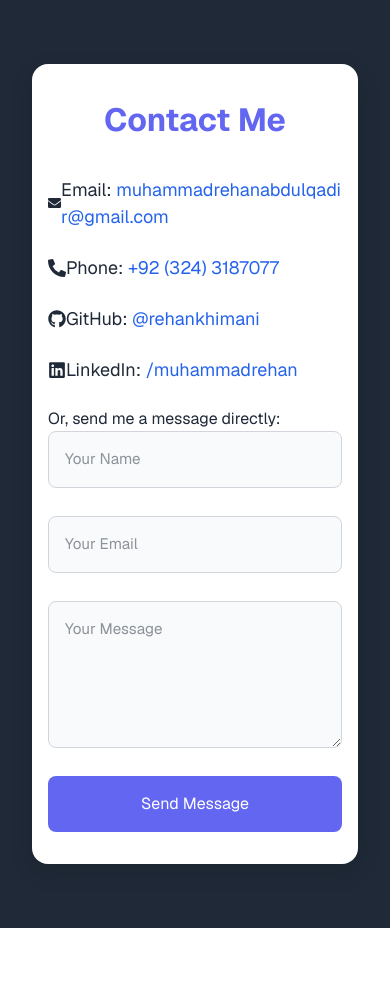
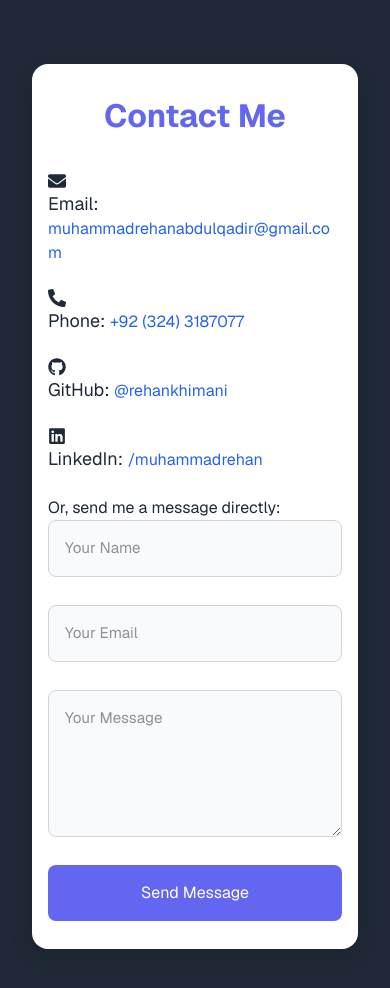
Before and after one commit to rehankhimani/My-React-Portfolio, a Next.js app: page /contact in a window 390 px wide. Shown: the top 988 px of the page. Before the commit the page ends 928 px from the top, so only its background shows below. Built offline with nearby package versions, Linux system fonts and the light colour scheme.

Commit message:
responsive update

```diff
--- a/src/components/style.css
+++ b/src/components/style.css
@@ -418,10 +418,65 @@
     grid-template-columns: 1fr;
   }
 }
+
+
+/* Tablets and Large Mobiles (below 768px) */
+@media (max-width: 768px) {
+  .contact-card {
+    width: 95%;
+    padding: 2rem 1.25rem;
+  }
+
+  .contact-item {
+    flex-direction: column;
+    align-items: flex-start;
+    word-break: break-word;
+    overflow-wrap: break-word;
+  }
+
+  .contact-item a {
+    display: inline-block;
+    max-width: 100%;
+    word-break: break-word;
+    font-size: 1rem;
+  }
+
+  .navbar-container {
+    flex-direction: column;
+    align-items: center;
+  }
+
+  .navbar-list {
+    flex-direction: column;
+    gap: 1.5rem;
+  }
+
+  .hero-title {
+    font-size: 2.5rem;
+  }
+
+  .hero-subtitle {
+    font-size: 1.2rem;
+  }
+
+  .hero-buttons {
+    flex-direction: column;
+  }
+
+  .projects-grid {
+    grid-template-columns: 1fr;
+  }
+}
+
+/* Small Mobiles (below 480px) */
 @media (max-width: 480px) {
   .contact-card {
     width: 100%;
-    padding: 2rem 1rem;
+    padding: 1.75rem 1rem;
+  }
+
+  .contact-heading {
+    font-size: 2rem;
   }
 
   .contact-form input,
@@ -430,20 +485,8 @@
     padding: 1rem;
   }
 
-  .contact-heading {
-    font-size: 2rem;
-  }
-
   .contact-form button {
     font-size: 1rem;
     padding: 1rem;
   }
-  @media (max-width: 768px) {
-  .contact-item {
-    word-wrap: break-word;
-    overflow-wrap: break-word;
-    word-break: break-all;
-  }
 }
-
-}
```
